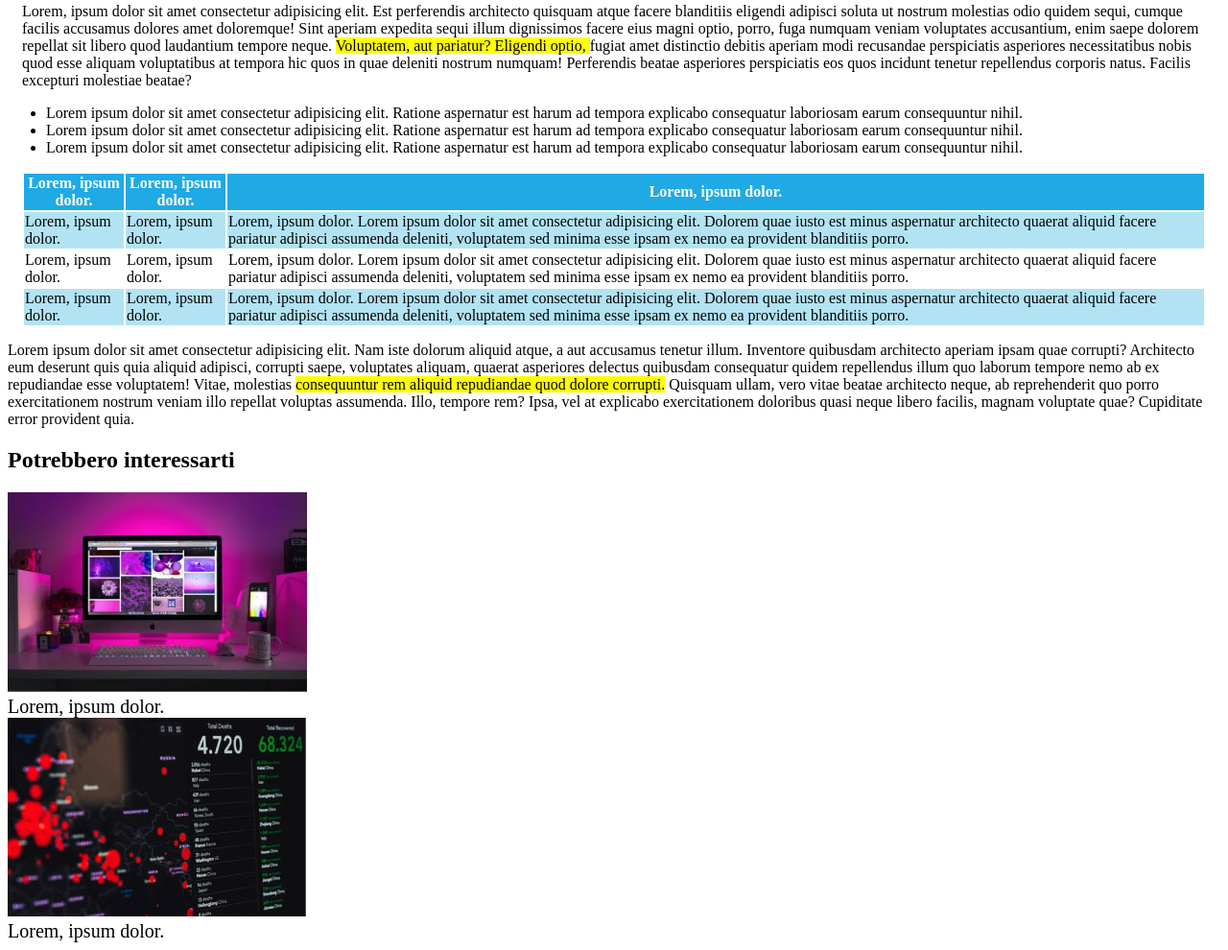
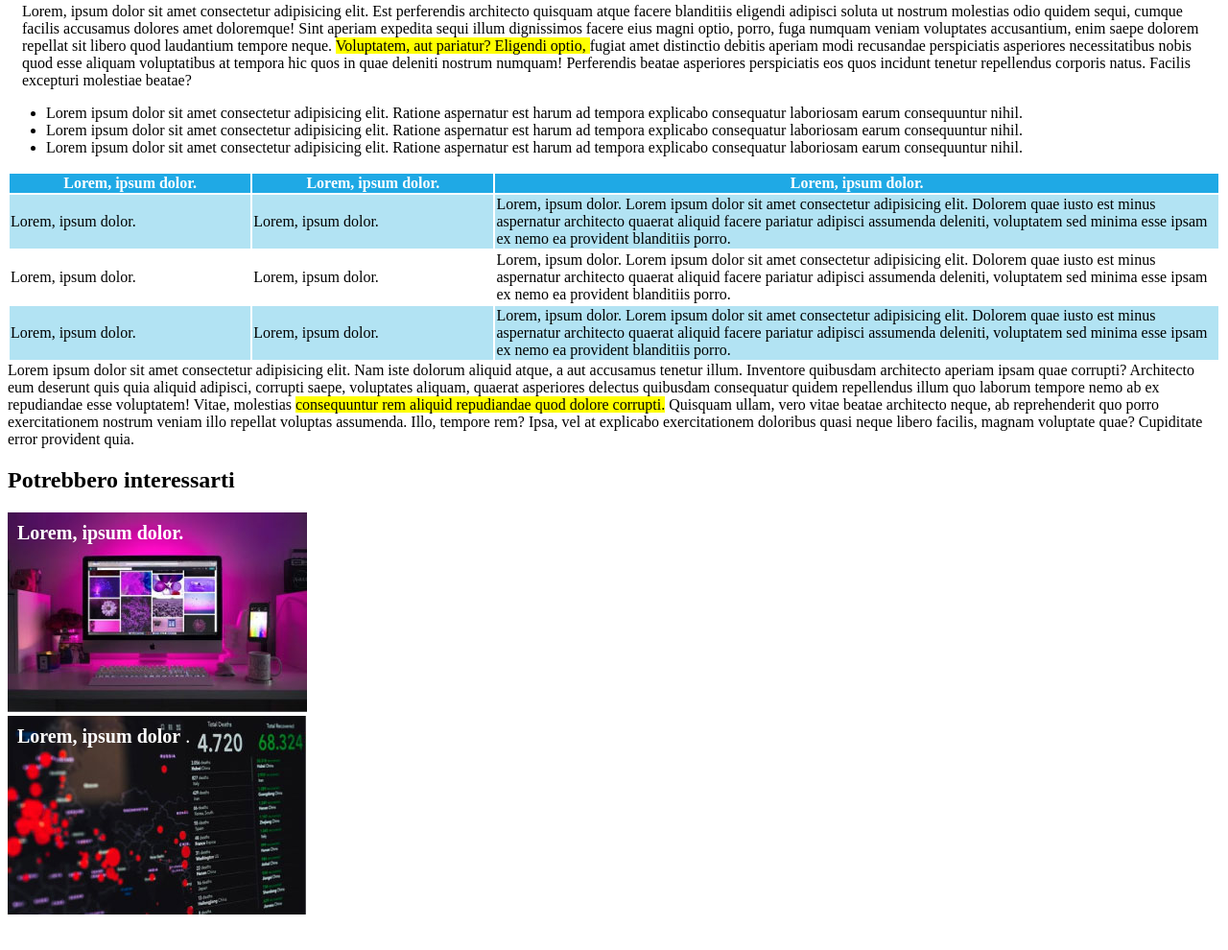
Before and after one commit to Pietromuresu/html-css-booleaner, a plain HTML site: page index.html in a window 1280 px wide. Shown: the part 608-1598 px from the top of the page at 96% size. After the commit the page ends 1573 px from the top, so only its background shows below. Drawn offline with Linux system fonts and the light colour scheme.

Commit message:
esercizio finito

```diff
--- a/css/style.css
+++ b/css/style.css
@@ -1,6 +1,8 @@
 
 
-
+body {
+  width: px;
+}
 header {
   background-image: url(immagini/pattern.png);
   background-size:contain ;
@@ -32,11 +34,6 @@ header {
   background-color:yellow;
 }
 
-.img-title {
-  font-size: 20px;
-
-}
-
 .colored-tr{
   background-color: #B2E3F3;
 
@@ -51,3 +48,27 @@ header {
 table, .primo-testo {
   margin: 15px;
 }
+
+table {
+  margin: 0;
+}
+
+td {
+  width: 20%;
+}
+
+.last-td {
+  width: 60%;
+}
+
+.footer-image {
+  position: relative;
+}
+
+.img-title {
+  font-size: 20px;
+  color: #ffff;
+  position:absolute;
+  left: 0 ;
+  margin: 10px;
+}
--- a/index.html
+++ b/index.html
@@ -52,7 +52,7 @@
       <td >
         Lorem, ipsum dolor.
       </td>
-      <td>
+      <td class="last-td">
         Lorem, ipsum dolor. Lorem ipsum dolor sit amet consectetur adipisicing elit. Dolorem quae iusto est minus aspernatur architecto quaerat aliquid facere pariatur adipisci assumenda deleniti, voluptatem sed minima esse ipsam ex nemo ea provident blanditiis porro.
       </td>
     </tr>
@@ -63,7 +63,7 @@
       <td  >
         Lorem, ipsum dolor.
       </td>
-      <td >
+      <td  class="last-td">
         Lorem, ipsum dolor. Lorem ipsum dolor sit amet consectetur adipisicing elit. Dolorem quae iusto est minus aspernatur architecto quaerat aliquid facere pariatur adipisci assumenda deleniti, voluptatem sed minima esse ipsam ex nemo ea provident blanditiis porro.
       </td>
     </tr>
@@ -74,7 +74,7 @@
         <td >
           Lorem, ipsum dolor.
          </td>
-        <td >
+        <td class="last-td">
           Lorem, ipsum dolor. Lorem ipsum dolor sit amet consectetur adipisicing elit. Dolorem quae iusto est minus aspernatur architecto quaerat aliquid facere pariatur adipisci assumenda deleniti, voluptatem sed minima esse ipsam ex nemo ea provident blanditiis porro.
 
         </td>
@@ -87,13 +87,17 @@
 </main>
 
   <footer>
+  <div class="footer-image" >
     <h2>Potrebbero interessarti</h2>
     <img src="immagini/monitor.jpg" title="apple-setup" alt="apple-setup">
-    <div class="img-title">Lorem, ipsum dolor.</div>
+    <span class="img-title"><strong>Lorem, ipsum dolor.</strong>
+    </span>
 
-
-    <img src="immagini/graph.jpg " title="world-graph"  alt="world-graph">
-    <div class="img-title">Lorem, ipsum dolor.</div>
+    <br>
+    <div class="footer-image" >
+    <img class="footer-image"  src="immagini/graph.jpg " title="world-graph"  alt="world-graph">
+    <span class="img-title"><strong>Lorem, ipsum dolor</strong> .</span>
+  </div>
   </footer>
 </body>
 </html>
```
